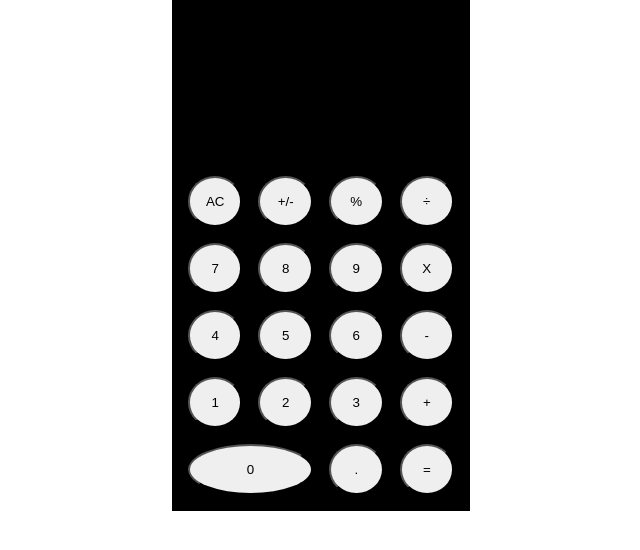
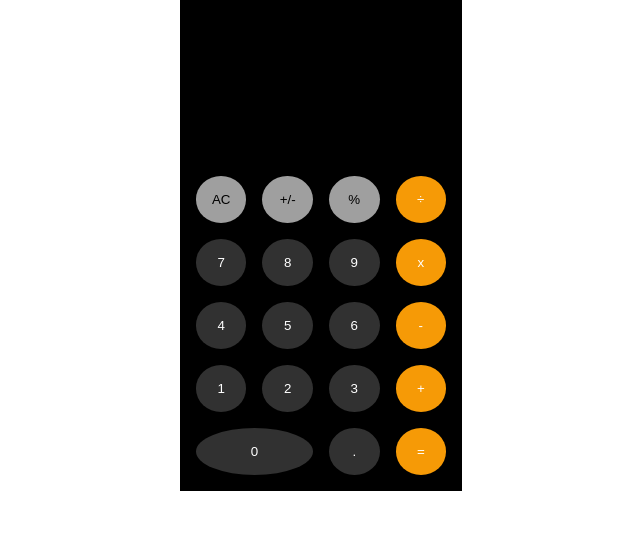
Before and after one commit to Benyamin428/JavaScript-Calculator, a plain HTML site: page index.html in a window 1280 px wide. Shown: the whole page, without its empty margins (319-959 px from the left). Drawn offline with Linux system fonts and the light colour scheme.

Commit message:
Added colours to button

```diff
--- a/index.html
+++ b/index.html
@@ -17,26 +17,26 @@
                 </div>
 
                 <div class="calculator__buttons">
-                    <button class="calculator__buttons-btn">AC</button>
-                    <button class="calculator__buttons-btn">+/-</button>
-                    <button class="calculator__buttons-btn">%</button>
-                    <button class="calculator__buttons-btn">÷</button>
+                    <button class="calculator__buttons-btn calculator__buttons-btn--settings">AC</button>
+                    <button class="calculator__buttons-btn calculator__buttons-btn--settings">+/-</button>
+                    <button class="calculator__buttons-btn calculator__buttons-btn--settings">%</button>
+                    <button class="calculator__buttons-btn calculator__buttons-btn--operations">÷</button>
                     <button class="calculator__buttons-btn">7</button>
                     <button class="calculator__buttons-btn">8</button>
                     <button class="calculator__buttons-btn">9</button>
-                    <button class="calculator__buttons-btn">X</button>
+                    <button class="calculator__buttons-btn calculator__buttons-btn--operations">x</button>
                     <button class="calculator__buttons-btn">4</button>
                     <button class="calculator__buttons-btn">5</button>
                     <button class="calculator__buttons-btn">6</button>
-                    <button class="calculator__buttons-btn">-</button>
+                    <button class="calculator__buttons-btn calculator__buttons-btn--operations">-</button>
                     <button class="calculator__buttons-btn">1</button>
                     <button class="calculator__buttons-btn">2</button>
                     <button class="calculator__buttons-btn">3</button>
-                    <button class="calculator__buttons-btn">+</button>
+                    <button class="calculator__buttons-btn calculator__buttons-btn--operations">+</button>
 
                     <button class="calculator__buttons-btn calculator__buttons-btn--elongated">0</button>
                     <button class="calculator__buttons-btn">.</button>
-                    <button class="calculator__buttons-btn">=</button>
+                    <button class="calculator__buttons-btn calculator__buttons-btn--operations">=</button>
                 </div>
             </div>
         </div>
--- a/style.scss
+++ b/style.scss
@@ -1,3 +1,9 @@
+$background-color: #000;
+
+$operations-color: #F69A06;
+$number-color: #313131;
+$settings-color: #9F9F9F;
+
 * {
     margin: 0;
     padding: 0;
@@ -11,7 +17,7 @@
     width: 100%;
 
     .calculator__container {
-        background: black;
+        background: $background-color;
         padding: 1rem;
 
         .calculator__screen {
@@ -27,6 +33,18 @@
             .calculator__buttons-btn {
                 padding: 1rem;
                 border-radius: 50%;
+                border: none;
+                color: #fff;
+                background: $number-color;
+
+                &--settings {
+                    background: $settings-color;
+                    color: $background-color;
+                }
+
+                &--operations {
+                    background: $operations-color;
+                }
 
                 &--elongated {
                     grid-column: span 2;
```
Also changed, not shown: style.css.
